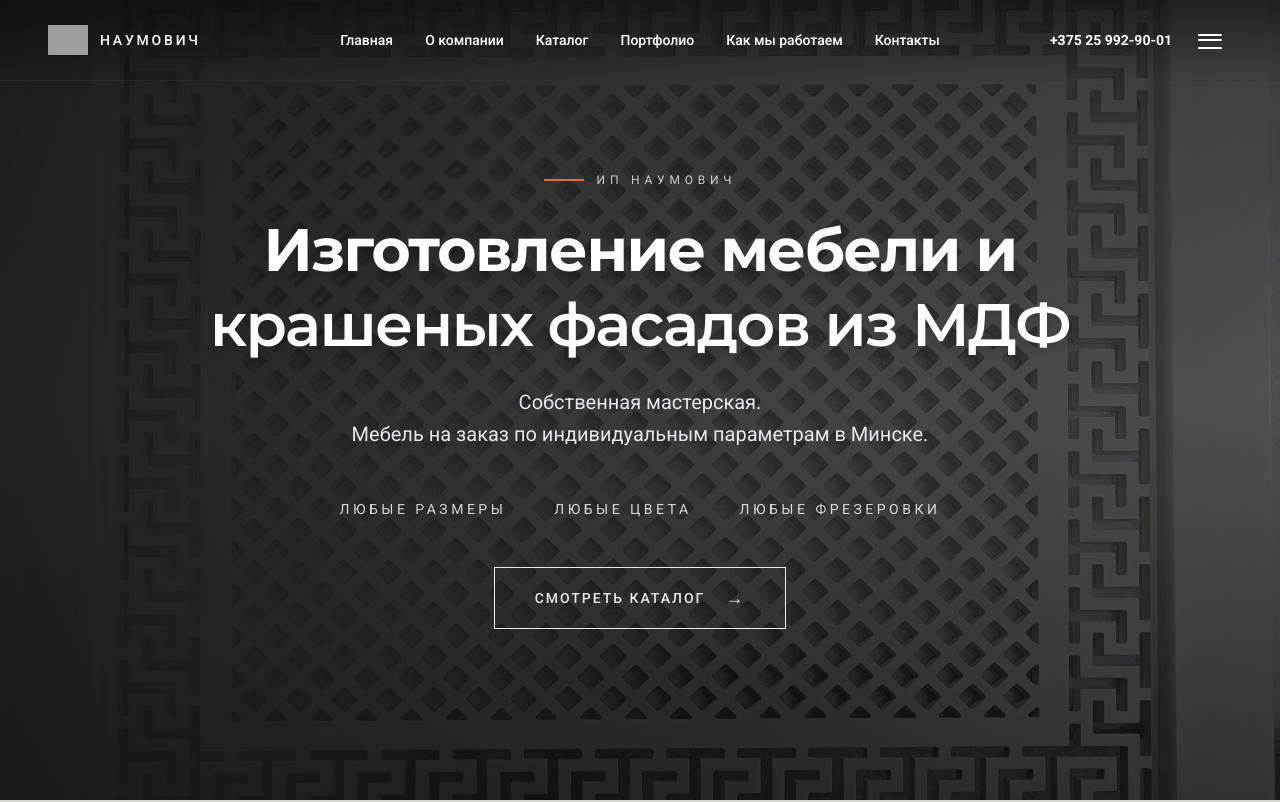
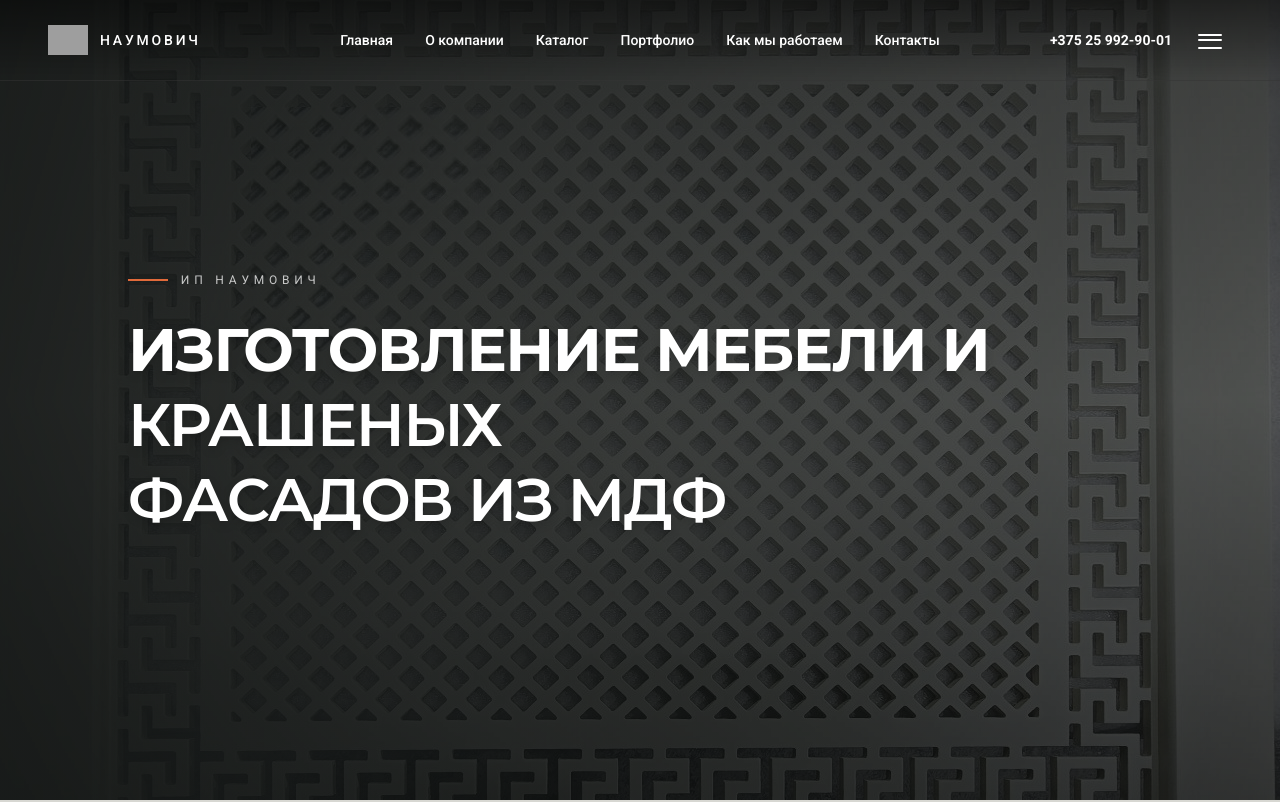
Before and after one commit to IljaBelousow/naumovich-site, a Next.js app: page / in a window 1280 px wide. Shown: the top 802 px of the page. Built offline with nearby package versions, Linux system fonts and the light colour scheme; grey boxes are pictures that could not be loaded.

Commit message:
Simplify hero to uppercase left-aligned site title

```diff
--- a/src/app/page.tsx
+++ b/src/app/page.tsx
@@ -22,39 +22,17 @@ export default function Home() {
         {/* Затемняющий оверлей для идеальной читаемости белого текста */}
         <div className="absolute inset-0 bg-gradient-to-b from-black/40 via-black/20 to-black/50 z-10"></div>
 
-        <div className="absolute inset-0 flex flex-col items-center justify-center text-center px-6 z-20 max-w-5xl mx-auto">
-
-          {/* Аккуратная надпись над заголовком с правильным отступом */}
-          <p className="industrial-kicker text-xs font-normal uppercase tracking-[0.4em] text-white/75 mb-5 sm:mb-6">
-            ИП НАУМОВИЧ
-          </p>
-
-          {/* Заголовок */}
-          <h1 className="industrial-headline text-3xl sm:text-5xl lg:text-6xl font-bold text-white tracking-tight leading-tight mb-6 drop-shadow-lg">
-            Изготовление мебели и <br className="hidden sm:block" />
-            <span className="font-semibold block mt-2 sm:inline sm:mt-0">крашеных фасадов из МДФ</span>
-          </h1>
-
-          {/* Подзаголовок: зафиксировали ровный перенос, текст больше не наезжает на преимущества */}
-          <p className="text-base sm:text-lg lg:text-xl text-gray-200 font-normal max-w-3xl mb-12 leading-relaxed">
-            Собственная мастерская. <br className="hidden sm:block" />
-            Мебель на заказ по индивидуальным параметрам в Минске.
-          </p>
-
-          {/* Преимущества: чистый минималистичный вариант, как на вашем последнем скриншоте */}
-          <div className="flex flex-col sm:flex-row items-center justify-center gap-y-3 sm:gap-x-12 text-xs sm:text-sm font-normal uppercase tracking-[0.25em] text-white/80 mb-12">
-            <span className="transition-opacity duration-300 hover:text-white">Любые размеры</span>
-            <span className="transition-opacity duration-300 hover:text-white">Любые цвета</span>
-            <span className="transition-opacity duration-300 hover:text-white">Любые фрезеровки</span>
+        <div className="absolute inset-0 z-20 flex items-center justify-center px-6">
+          <div className="w-full max-w-5xl text-left">
+            <p className="industrial-kicker mb-5 text-xs font-normal uppercase tracking-[0.4em] text-white/75 sm:mb-6">
+              ИП НАУМОВИЧ
+            </p>
+            <h1 className="industrial-headline max-w-4xl text-left text-3xl font-bold uppercase leading-tight tracking-tight text-white drop-shadow-lg sm:text-5xl lg:text-6xl">
+              ИЗГОТОВЛЕНИЕ МЕБЕЛИ И
+              <br className="hidden sm:block" />
+              <span className="mt-2 block font-semibold sm:mt-0">КРАШЕНЫХ ФАСАДОВ ИЗ МДФ</span>
+            </h1>
           </div>
-
-          {/* Кнопка */}
-          <Link
-            href="/catalog"
-            className="site-button-on-dark group"
-          >
-            Смотреть каталог <span aria-hidden="true" className="text-lg transition-transform duration-300 group-hover:translate-x-1">→</span>
-          </Link>
         </div>
       </section>
       {/* === КОНЕЦ ГЛАВНОЙ КАРТИНКИ === */}
```
